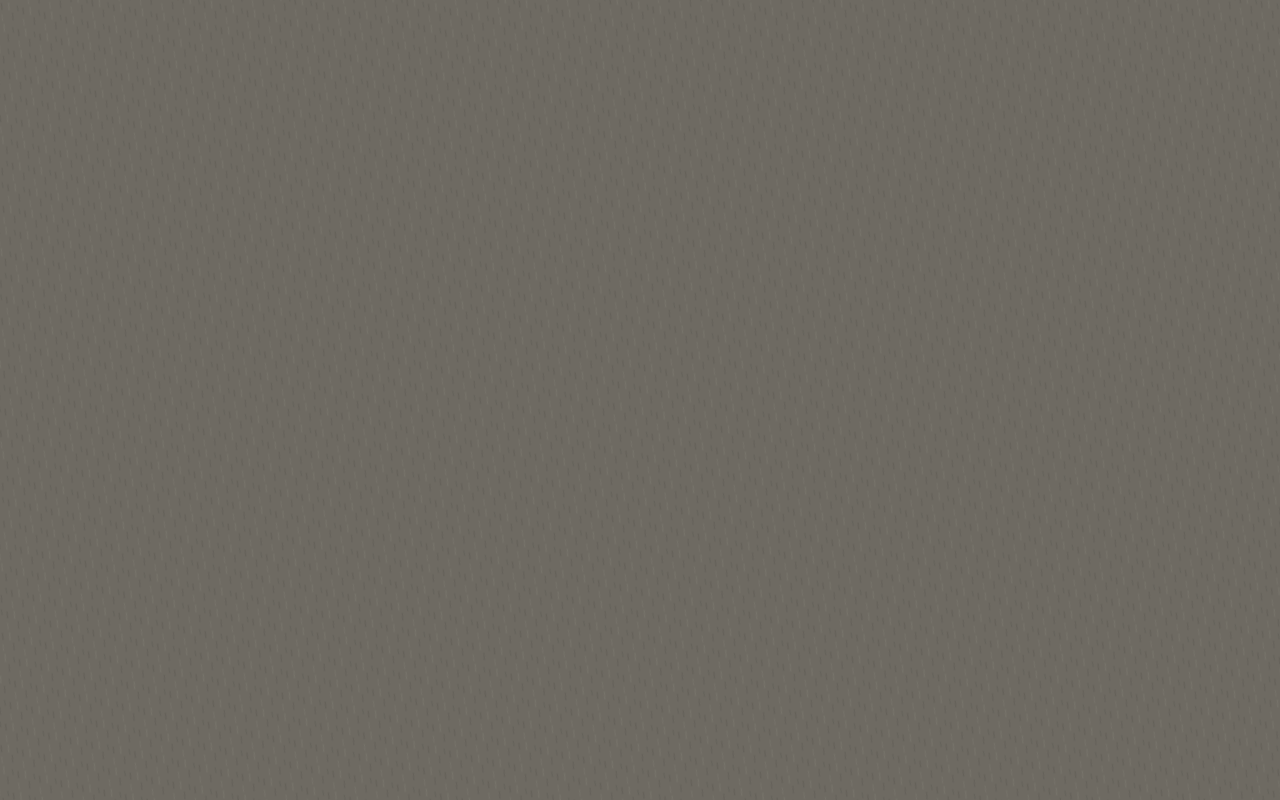
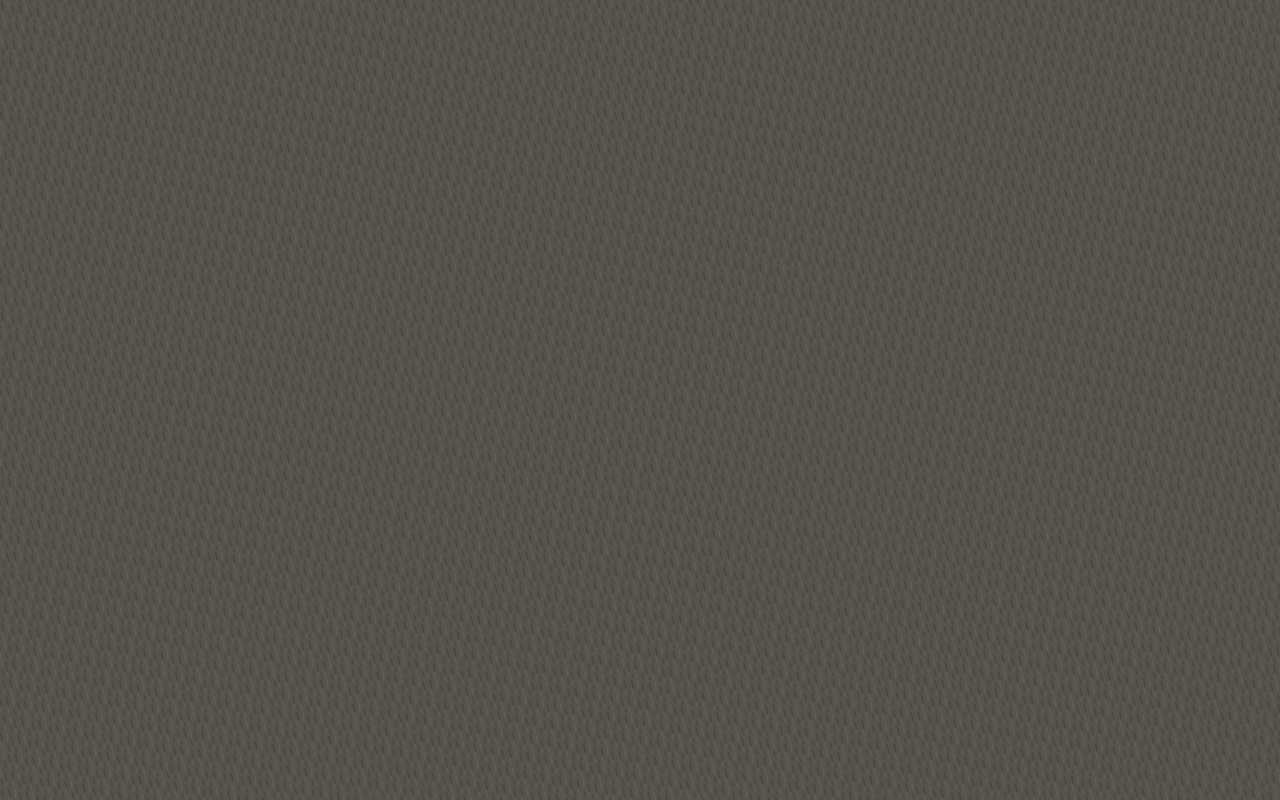
Before and after one commit to chami15/toss-hub-agente, a React (Vite) app in the folder frontend/: page / in a window 1280 px wide. Built offline with nearby package versions, Linux system fonts and the light colour scheme.

Commit message:
Carpete mais escuro e com fiapos mais marcados
Ajusta a paleta (base mais escura, contraste dos traços maior) e o
tile do pattern (18x18, mais traços por tile) pra dar mais presença ao
aspecto "peludo" do carpete, a pedido do chefe depois de ver a camada 1.

```diff
--- a/frontend/src/features/escritorio/svgs/Carpete.tsx
+++ b/frontend/src/features/escritorio/svgs/Carpete.tsx
@@ -13,17 +13,19 @@ export function Carpete() {
       <defs>
         <pattern
           id="textura-carpete"
-          width="22"
-          height="22"
+          width="18"
+          height="18"
           patternUnits="userSpaceOnUse"
-          patternTransform="rotate(12)"
+          patternTransform="rotate(10)"
         >
-          <rect width="22" height="22" fill="#6e6a62" />
-          <line x1="2" y1="3" x2="4" y2="9" stroke="#5c5952" strokeWidth="1.3" strokeLinecap="round" opacity="0.55" />
-          <line x1="9" y1="1" x2="11" y2="8" stroke="#807c73" strokeWidth="1.1" strokeLinecap="round" opacity="0.45" />
-          <line x1="15" y1="10" x2="17" y2="17" stroke="#5c5952" strokeWidth="1.2" strokeLinecap="round" opacity="0.5" />
-          <line x1="5" y1="14" x2="7" y2="20" stroke="#807c73" strokeWidth="1" strokeLinecap="round" opacity="0.4" />
-          <line x1="18" y1="2" x2="20" y2="7" stroke="#5c5952" strokeWidth="1.1" strokeLinecap="round" opacity="0.5" />
+          <rect width="18" height="18" fill="#57534c" />
+          <line x1="2" y1="2" x2="5" y2="9" stroke="#3d3a35" strokeWidth="1.6" strokeLinecap="round" opacity="0.65" />
+          <line x1="8" y1="1" x2="10" y2="8" stroke="#6b6760" strokeWidth="1.3" strokeLinecap="round" opacity="0.55" />
+          <line x1="13" y1="4" x2="16" y2="11" stroke="#3d3a35" strokeWidth="1.5" strokeLinecap="round" opacity="0.6" />
+          <line x1="4" y1="11" x2="7" y2="17" stroke="#6b6760" strokeWidth="1.2" strokeLinecap="round" opacity="0.5" />
+          <line x1="11" y1="12" x2="13" y2="17" stroke="#3d3a35" strokeWidth="1.4" strokeLinecap="round" opacity="0.55" />
+          <line x1="16" y1="13" x2="17" y2="17" stroke="#6b6760" strokeWidth="1.1" strokeLinecap="round" opacity="0.45" />
+          <line x1="1" y1="14" x2="3" y2="17" stroke="#3d3a35" strokeWidth="1.3" strokeLinecap="round" opacity="0.55" />
         </pattern>
       </defs>
       <rect width="100%" height="100%" fill="url(#textura-carpete)" />
```
